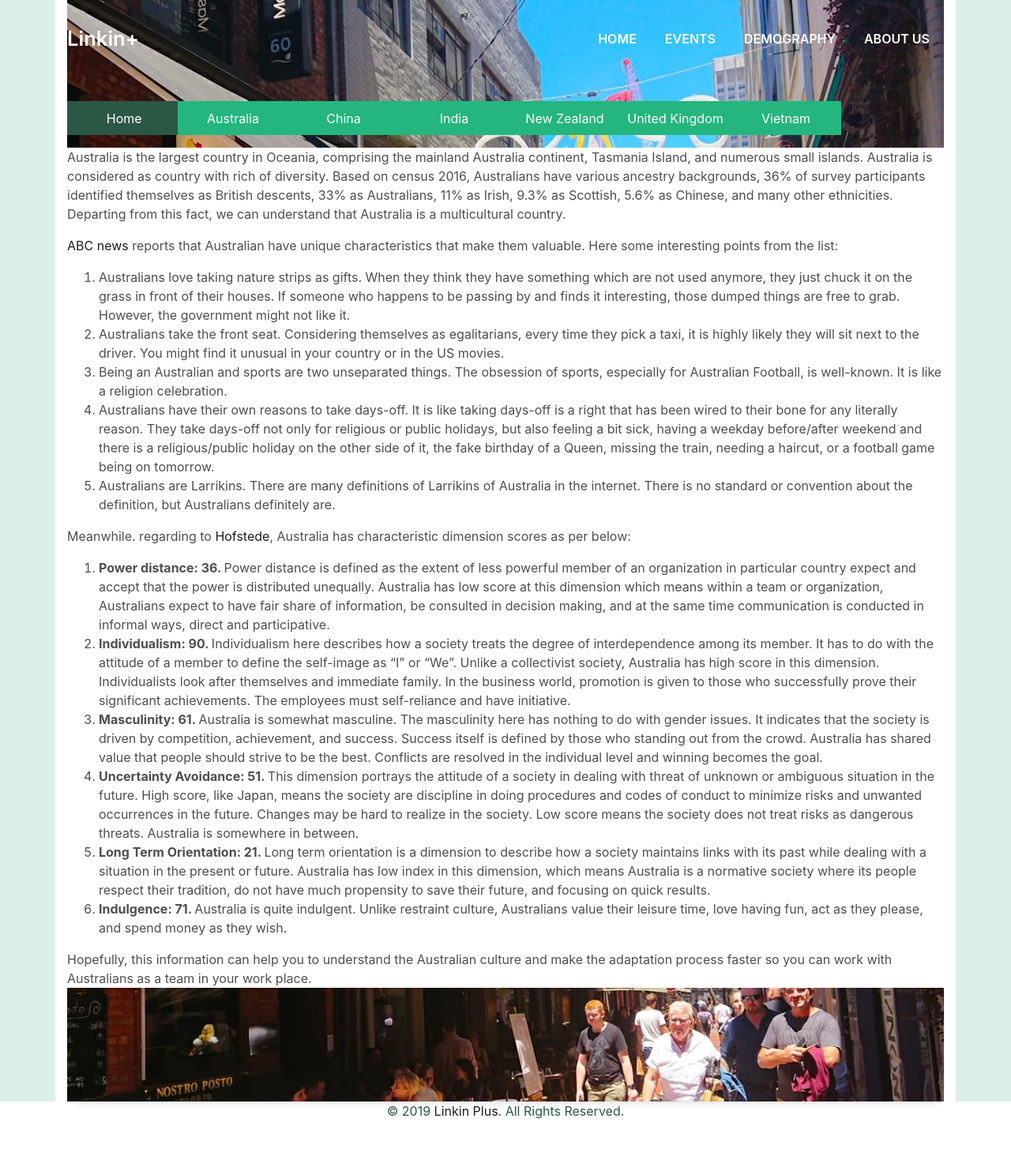
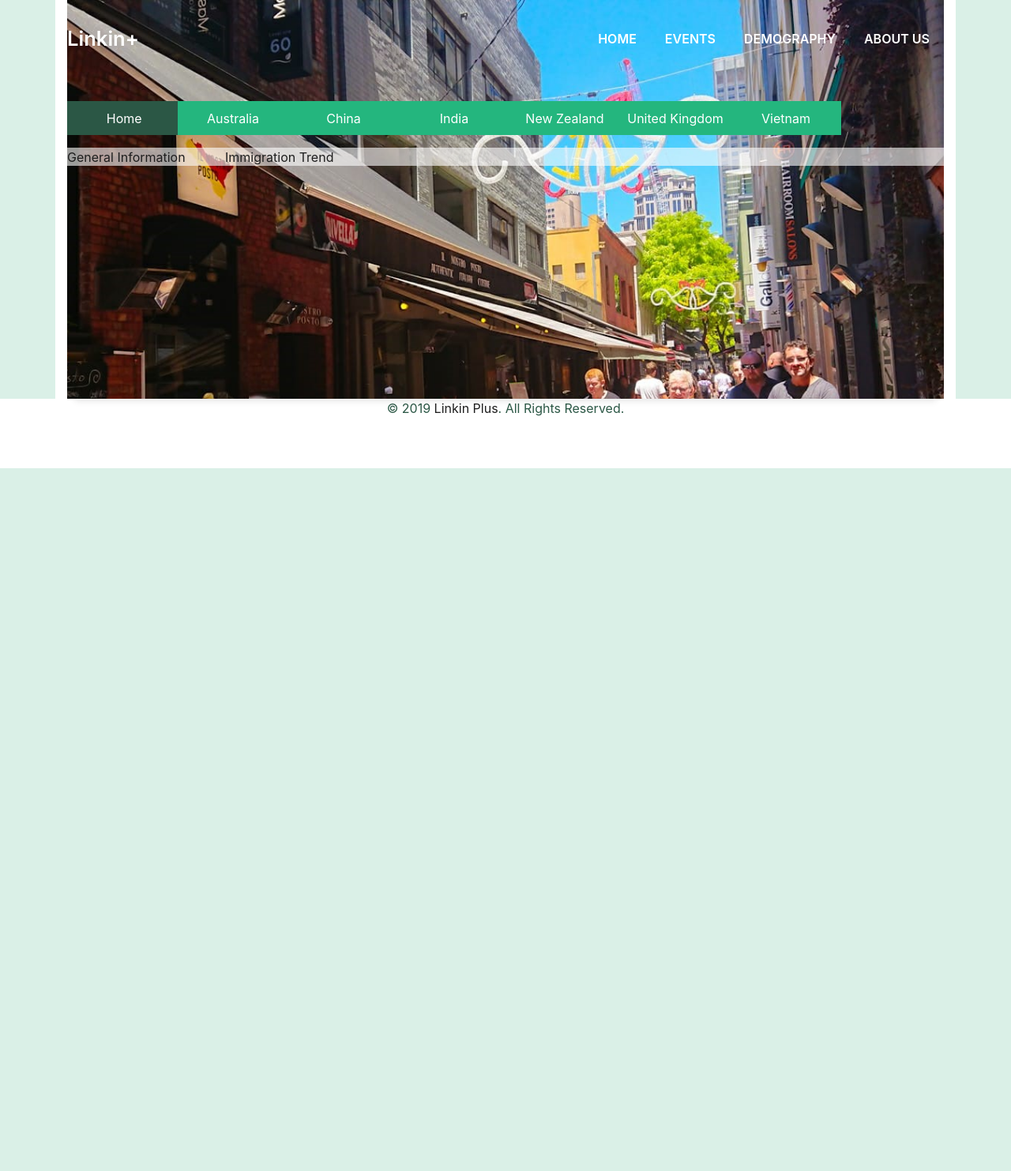
Before and after one commit to Shannon-JXT/LKPLS, a Django app: page /immigrant/culture/au in a window 1280 px wide. Shown: the whole page at 79% size. After the commit the page ends 593 px from the top, so only its background shows below. Run offline with Django 3.2, Linux system fonts and the light colour scheme; some libraries are stand-ins or nearby versions.

Commit message:
update UI of culture for testing trend feature

```diff
--- a/Immigrant/templates/au_info.html
+++ b/Immigrant/templates/au_info.html
@@ -14,8 +14,37 @@
 {% endblock %}
 
 {% block information %}
+    <style>
+        .inv {
+            display: none;
+            margin-top: 15%;
+            margin-left: 5%;
+            margin-right: 5%;
+        }
+
+        .vis {
+            display: block;
+            margin-top: 15%;
+            margin-left: 5%;
+            margin-right: 5%;
+        }
+
+    </style>
+
+
+    <ul class="select-navbar">
+        <li class="select-navbar-item">
+            <a href="#">General Information</a>
+        </li>
+        <li class="select-navbar-item">
+            <a href="#">Immigration Trend</a>
+        </li>
+
+    </ul>
+
+ <!-- culture body -->
     <div style="background-color: white; margin-top: 0;">
-        <div class="vis" id="tab1">
+        <div class="inv" id="tab1">
             <p>Australia is the largest country in Oceania, comprising the mainland Australia continent, Tasmania Island, and numerous small islands. Australia is considered as country with rich of diversity. Based on census 2016, Australians have various ancestry backgrounds, 36% of survey participants identified themselves as British descents, 33% as Australians, 11% as Irish, 9.3% as Scottish, 5.6% as Chinese, and many other ethnicities. Departing from this fact, we can understand that Australia is a multicultural country.</p>
             <p><a href="https://www.abc.net.au/news/2017-04-28/these-are-our-core-australian-values/8476902">ABC news</a> reports that Australian have unique characteristics that make them valuable. Here some interesting points from the list:</p>
             <ol type="1">
@@ -36,7 +65,13 @@
             </ol>
             <p>Hopefully, this information can help you to understand the Australian culture and make the adaptation process faster so you can work with Australians as a team in your work place.</p>
         </div>
+
+        <div class="vis">
+
+        </div>
     </div>
+
+
 
 {% endblock %}
 
--- a/static/css/style.css
+++ b/static/css/style.css
@@ -920,6 +920,19 @@ a:hover {
 /*======================================
 //--//-->   SOCIETY-CULTURE
 ======================================*/
+.select-navbar {
+    background-color: rgba(255, 255, 255, 0.6);
+    list-style-type: none;
+    overflow: hidden;
+    padding: 0;
+}
+
+.select-navbar-item {
+    margin-bottom: -1px;
+    float: left;
+    width: 200px;
+}
+
 .culture-navbar {
     list-style-type: none;
     overflow: hidden;
--- a/templates/layout.html
+++ b/templates/layout.html
@@ -44,7 +44,7 @@
                         <a class="nav-link js-scroll {% block home %}{% endblock %}" href="{% url 'home' %}">Home</a>
                     </li>
                     <li class="nav-item">
-                        <a class="nav-link js-scroll {% block events %}{% endblock %}" href="#event">Events</a>
+                        <a class="nav-link js-scroll {% block events %}{% endblock %}" href="{% url 'event_display' %}">Events</a>
                     </li>
                     <li class="nav-item">
                         <a class="nav-link js-scroll {% block demography %}{% endblock %}" href="{% url 'map_display' %}">Demography</a>
```
